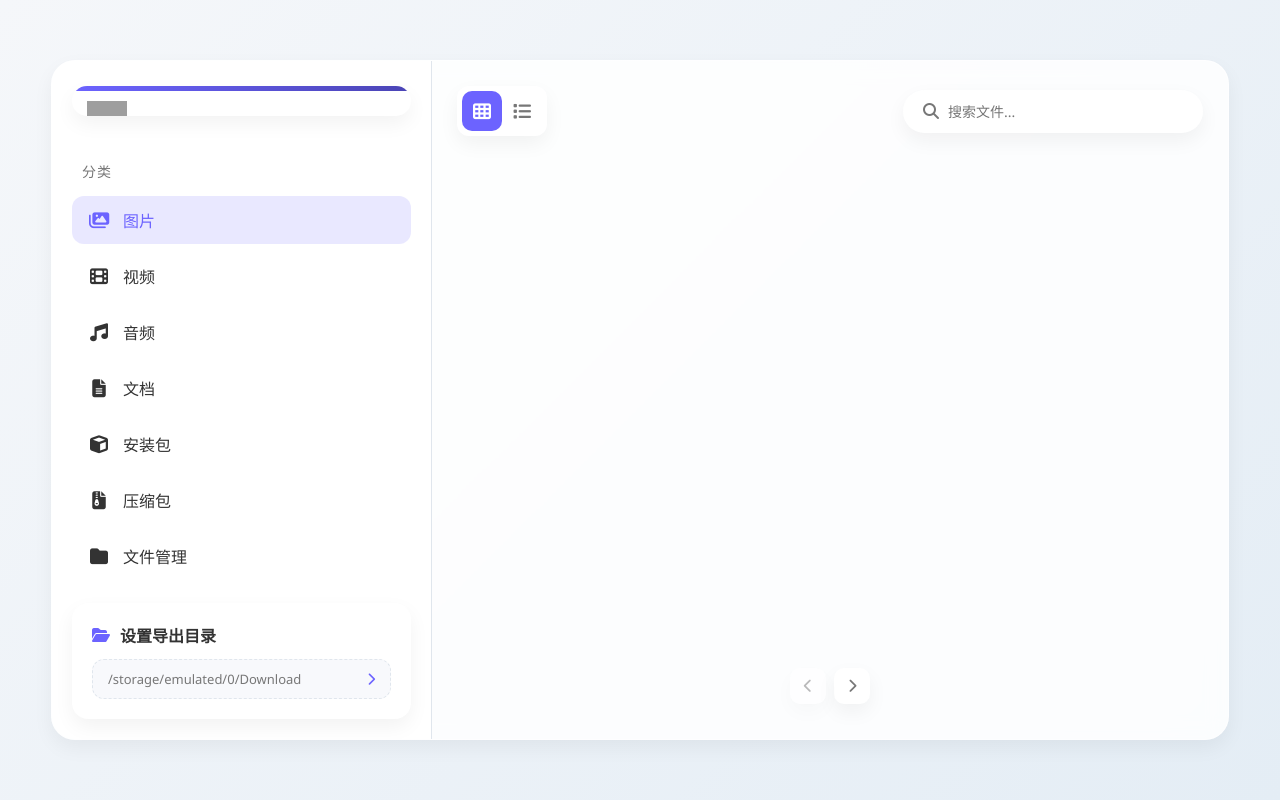
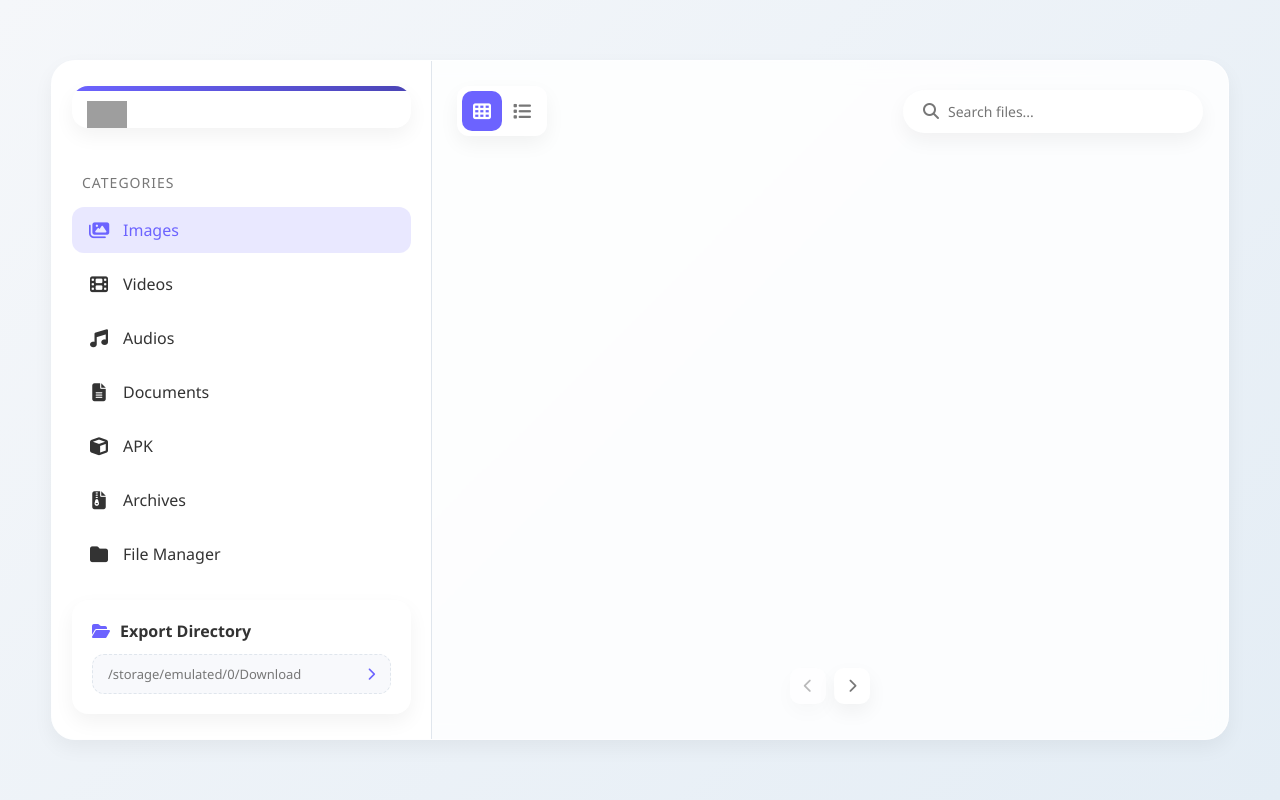
Before and after one commit to xlzhen-940218/AndroidFileServer, a Flask app: page /index.html in a window 1280 px wide. Run offline with Flask 3, Linux system fonts and the light colour scheme; grey boxes are pictures that could not be loaded.

Commit message:
支持中英文

```diff
--- a/static/js/script.js
+++ b/static/js/script.js
@@ -1,3 +1,4 @@
+// script.js
 // 全局变量
 const params = new URLSearchParams(window.location.search);
 const serial_id = params.get('id') || 'default';
@@ -11,6 +12,134 @@
 let currentPreviewFile = null;
 let currentPath = ''; // 当前路径
 let pathHistory = []; // 路径历史
+
+// 多语言支持
+let currentLang = 'zh-CN'; // 默认语言
+const langResources = {
+    'zh-CN': {
+        'title': '手机文件管理器',
+        'categories': '分类',
+        'images': '图片',
+        'videos': '视频',
+        'audios': '音频',
+        'documents': '文档',
+        'apk': '安装包',
+        'archives': '压缩包',
+        'file_manager': '文件管理',
+        'export_settings': '设置导出目录',
+        'search_placeholder': '搜索文件...',
+        'home': '主目录',
+        // 文件类型
+        'image': '图片',
+        'video': '视频',
+        'audio': '音频',
+        'document': '文档',
+        'apk': '安装包',
+        'zip': '压缩包',
+        'folder': '文件夹',
+        // 预览中的标签
+        'type': '类型',
+        'size': '大小',
+        'date': '创建日期',
+        'resolution': '分辨率',
+        'duration': '时长',
+        'location': '位置',
+        'download': '下载',
+        'share': '分享',
+        'delete': '删除',
+        'items_count': '包含项目'
+    },
+    'en': {
+        'title': 'Mobile File Manager',
+        'categories': 'Categories',
+        'images': 'Images',
+        'videos': 'Videos',
+        'audios': 'Audios',
+        'documents': 'Documents',
+        'apk': 'APK',
+        'archives': 'Archives',
+        'file_manager': 'File Manager',
+        'export_settings': 'Export Directory',
+        'search_placeholder': 'Search files...',
+        'home': 'Home',
+        // 文件类型
+        'image': 'Image',
+        'video': 'Video',
+        'audio': 'Audio',
+        'document': 'Document',
+        'apk': 'APK',
+        'zip': 'Archive',
+        'folder': 'Folder',
+        // 预览中的标签
+        'type': 'Type',
+        'size': 'Size',
+        'date': 'Date',
+        'resolution': 'Resolution',
+        'duration': 'Duration',
+        'location': 'Location',
+        'download': 'Download',
+        'share': 'Share',
+        'delete': 'Delete',
+        'items_count': 'Items'
+    }
+};
+
+// 翻译函数
+function t(key) {
+    return langResources[currentLang][key] || key;
+}
+
+// 检测并设置语言
+function detectAndSetLanguage() {
+    const userLang = navigator.language || navigator.userLanguage;
+    // 支持的语言列表
+    const supportedLangs = ['zh-CN', 'en'];
+
+    // 检查完整匹配
+    if (supportedLangs.includes(userLang)) {
+        currentLang = userLang;
+    }
+    // 检查主要语言部分（如 zh、en）
+    else {
+        const primaryLang = userLang.split('-')[0];
+        const matchedLang = supportedLangs.find(lang => lang.startsWith(primaryLang));
+        if (matchedLang) {
+            currentLang = matchedLang;
+        }
+    }
+
+    // 设置HTML lang属性
+    document.documentElement.lang = currentLang;
+
+    // 应用翻译
+    applyTranslations();
+}
+
+// 应用翻译到页面元素
+function applyTranslations() {
+    // 设置页面标题
+    document.title = t('title');
+
+    // 翻译所有带有data-lang属性的元素
+    const elements = document.querySelectorAll('[data-lang]');
+    elements.forEach(el => {
+        const key = el.getAttribute('data-lang');
+        if (key) {
+            el.textContent = t(key);
+        }
+    });
+
+    // 翻译输入框placeholder
+    const searchInput = document.getElementById('searchInput');
+    if (searchInput) {
+        searchInput.placeholder = t('search_placeholder');
+    }
+
+    // 重新渲染文件列表（如果需要）
+    if (filteredFiles.length > 0) {
+        renderFiles();
+    }
+}
 
 // DOM 元素
 const gridView = document.getElementById('gridView');
@@ -28,6 +157,9 @@
 
 // 初始化函数
 function init() {
+    // 检测并设置语言
+    detectAndSetLanguage();
+
     // 获取设备信息
     fetchDeviceInfo();
 
@@ -243,7 +375,7 @@
     const homeItem = document.createElement('div');
     homeItem.className = 'path-item';
     homeItem.dataset.path = '/';
-    homeItem.innerHTML = '<i class="fas fa-home"></i><span>主目录</span>';
+    homeItem.innerHTML = `<i class="fas fa-home"></i><span>${t('home')}</span>`;
     homeItem.addEventListener('click', () => navigateToPath('/sdcard/'));
     pathBar.appendChild(homeItem);
 
@@ -642,16 +774,7 @@
 
 // 获取类型名称
 function getTypeName(type) {
-    const typeNames = {
-        'image': '图片',
-        'video': '视频',
-        'audio': '音频',
-        'document': '文档',
-        'apk': '安装包',
-        'zip': '压缩包',
-        'folder': '文件夹'
-    };
-    return typeNames[type] || '文件';
+    return t(type) || type;
 }
 
 // 渲染分页控件
@@ -751,19 +874,19 @@
             <img src="${file.previewUrl}" alt="${file.name}" class="preview-image">
             <div class="preview-details">
                 <div class="detail-item">
-                    <span class="detail-label">类型</span>
-                    <span class="detail-value">图片</span>
+                    <span class="detail-label">${t('type')}</span>
+                    <span class="detail-value">${t('image')}</span>
                 </div>
                 <div class="detail-item">
-                    <span class="detail-label">大小</span>
+                    <span class="detail-label">${t('size')}</span>
                     <span class="detail-value">${file.size}</span>
                 </div>
                 <div class="detail-item">
-                    <span class="detail-label">创建日期</span>
+                    <span class="detail-label">${t('date')}</span>
                     <span class="detail-value">${file.date}</span>
                 </div>
                 <div class="detail-item">
-                    <span class="detail-label">分辨率</span>
+                    <span class="detail-label">${t('resolution')}</span>
                     <span class="detail-value">1920×1080</span>
                 </div>
             </div>
@@ -772,23 +895,23 @@
         previewHTML = `
             <video controls class="preview-video">
                 <source src="${file.previewUrl}" type="video/mp4">
-                您的浏览器不支持视频播放
+                ${t('video_not_supported')}
             </video>
             <div class="preview-details">
                 <div class="detail-item">
-                    <span class="detail-label">类型</span>
-                    <span class="detail-value">视频</span>
+                    <span class="detail-label">${t('type')}</span>
+                    <span class="detail-value">${t('video')}</span>
                 </div>
                 <div class="detail-item">
-                    <span class="detail-label">大小</span>
+                    <span class="detail-label">${t('size')}</span>
                     <span class="detail-value">${file.size}</span>
                 </div>
                 <div class="detail-item">
-                    <span class="detail-label">创建日期</span>
+                    <span class="detail-label">${t('date')}</span>
                     <span class="detail-value">${file.date}</span>
                 </div>
                 <div class="detail-item">
-                    <span class="detail-label">时长</span>
+                    <span class="detail-label">${t('duration')}</span>
                     <span class="detail-value">5:32</span>
                 </div>
             </div>
@@ -799,24 +922,24 @@
                 <i class="fas fa-music" style="font-size: 80px; color: #FFA41B; margin-bottom: 20px;"></i>
                 <audio controls style="width: 100%;">
                     <source src="${file.previewUrl}" type="audio/mpeg">
-                    您的浏览器不支持音频播放
+                    ${t('audio_not_supported')}
                 </audio>
             </div>
             <div class="preview-details">
                 <div class="detail-item">
-                    <span class="detail-label">类型</span>
-                    <span class="detail-value">音频</span>
+                    <span class="detail-label">${t('type')}</span>
+                    <span class="detail-value">${t('audio')}</span>
                 </div>
                 <div class="detail-item">
-                    <span class="detail-label">大小</span>
+                    <span class="detail-label">${t('size')}</span>
                     <span class="detail-value">${file.size}</span>
                 </div>
                 <div class="detail-item">
-                    <span class="detail-label">创建日期</span>
+                    <span class="detail-label">${t('date')}</span>
                     <span class="detail-value">${file.date}</span>
                 </div>
                 <div class="detail-item">
-                    <span class="detail-label">时长</span>
+                    <span class="detail-label">${t('duration')}</span>
                     <span class="detail-value">3:45</span>
                 </div>
             </div>
@@ -830,19 +953,19 @@
             </div>
             <div class="preview-details">
                 <div class="detail-item">
-                    <span class="detail-label">类型</span>
-                    <span class="detail-value">文件夹</span>
+                    <span class="detail-label">${t('type')}</span>
+                    <span class="detail-value">${t('folder')}</span>
                 </div>
                 <div class="detail-item">
-                    <span class="detail-label">包含项目</span>
+                    <span class="detail-label">${t('items_count')}</span>
                     <span class="detail-value">${file.size}</span>
                 </div>
                 <div class="detail-item">
-                    <span class="detail-label">创建日期</span>
+                    <span class="detail-label">${t('date')}</span>
                     <span class="detail-value">${file.date}</span>
                 </div>
                 <div class="detail-item">
-                    <span class="detail-label">位置</span>
+                    <span class="detail-label">${t('location')}</span>
                     <span class="detail-value">/storage/emulated/0/${file.name}</span>
                 </div>
             </div>
@@ -889,19 +1012,19 @@
             </div>
             <div class="preview-details">
                 <div class="detail-item">
-                    <span class="detail-label">类型</span>
-                    <span class="detail-value">${getTypeName(file.type)}</span>
+                    <span class="detail-label">${t('type')}</span>
+                    <span class="detail-value">${t(file.type)}</span>
                 </div>
                 <div class="detail-item">
-                    <span class="detail-label">大小</span>
+                    <span class="detail-label">${t('size')}</span>
                     <span class="detail-value">${file.size}</span>
                 </div>
                 <div class="detail-item">
-                    <span class="detail-label">创建日期</span>
+                    <span class="detail-label">${t('date')}</span>
                     <span class="detail-value">${file.date}</span>
                 </div>
                 <div class="detail-item">
-                    <span class="detail-label">位置</span>
+                    <span class="detail-label">${t('location')}</span>
                     <span class="detail-value">/storage/emulated/0/Download</span>
                 </div>
             </div>
@@ -912,13 +1035,13 @@
     previewHTML += `
         <div class="file-actions">
             <button onclick="window.open('${file.previewUrl}')" class="action-btn">
-                <i class="fas fa-download"></i> 下载
+                <i class="fas fa-download"></i> ${t('download')}
             </button>
             <button class="action-btn">
-                <i class="fas fa-share-alt"></i> 分享
+                <i class="fas fa-share-alt"></i> ${t('share')}
             </button>
             <button class="action-btn">
-                <i class="fas fa-trash-alt"></i> 删除
+                <i class="fas fa-trash-alt"></i> ${t('delete')}
             </button>
         </div>
     `;
--- a/templates/index.html
+++ b/templates/index.html
@@ -1,5 +1,5 @@
 <!DOCTYPE html>
-<html lang="zh-CN">
+<html> <!-- 移除硬编码的 lang 属性 -->
 <head>
     <meta charset="UTF-8">
     <meta name="viewport" content="width=device-width, initial-scale=1.0">
@@ -30,34 +30,34 @@
 
             <!-- 菜单区域 -->
             <div class="menu">
-                <div class="menu-title">分类</div>
+                <div class="menu-title" data-lang="categories">分类</div>
                 <div id="menu-images" class="menu-item active">
                     <i class="fas fa-images"></i>
-                    <span>图片</span>
+                    <span data-lang="images">图片</span>
                 </div>
                 <div id="menu-videos" class="menu-item">
                     <i class="fas fa-film"></i>
-                    <span>视频</span>
+                    <span data-lang="videos">视频</span>
                 </div>
                 <div id="menu-audios" class="menu-item">
                     <i class="fas fa-music"></i>
-                    <span>音频</span>
+                    <span data-lang="audios">音频</span>
                 </div>
                 <div id="menu-documents" class="menu-item">
                     <i class="fas fa-file-alt"></i>
-                    <span>文档</span>
+                    <span data-lang="documents">文档</span>
                 </div>
                 <div id="menu-apk" class="menu-item">
                     <i class="fas fa-cube"></i>
-                    <span>安装包</span>
+                    <span data-lang="apk">安装包</span>
                 </div>
                 <div id="menu-archives" class="menu-item">
                     <i class="fas fa-file-archive"></i>
-                    <span>压缩包</span>
+                    <span data-lang="archives">压缩包</span>
                 </div>
                 <div id="menu-file-manager" class="menu-item">
                     <i class="fas fa-folder"></i>
-                    <span>文件管理</span>
+                    <span data-lang="file_manager">文件管理</span>
                 </div>
             </div>
 
@@ -65,7 +65,7 @@
             <div class="export-settings">
                 <div class="export-title">
                     <i class="fas fa-folder-open"></i>
-                    <span>设置导出目录</span>
+                    <span data-lang="export_settings">设置导出目录</span>
                 </div>
                 <div class="export-path">
                     <span>/storage/emulated/0/Download</span>
@@ -87,7 +87,7 @@
                 </div>
                 <div class="search-box">
                     <i class="fas fa-search"></i>
-                    <input type="text" placeholder="搜索文件..." id="searchInput">
+                    <input type="text" placeholder="搜索文件..." id="searchInput" data-lang="search_placeholder">
                 </div>
             </div>
 
@@ -95,7 +95,7 @@
             <div class="path-bar" id="pathBar">
                 <div class="path-item" data-path="/">
                     <i class="fas fa-home"></i>
-                    <span>主目录</span>
+                    <span data-lang="home">主目录</span>
                 </div>
             </div>
 
```
